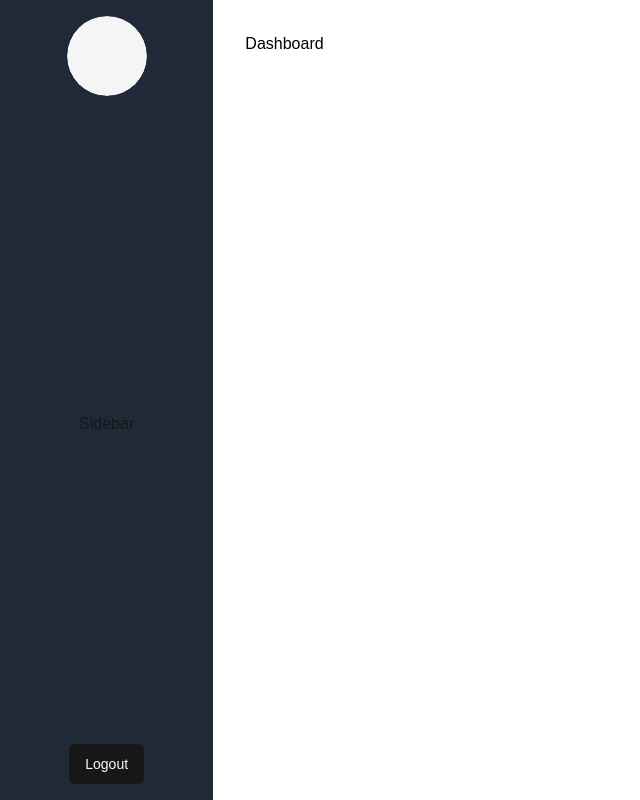
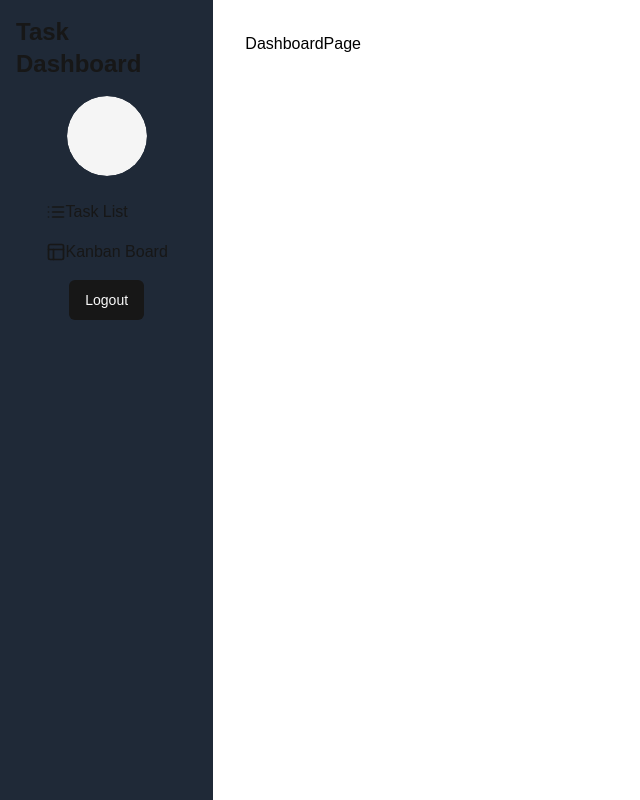
Before and after one commit to UjjwalKaul/kanban-board, a Next.js app: page /dashboard in a window 1280 px wide. Shown: the whole page, without its empty margins (0-640 px from the left). Built offline with nearby package versions, Linux system fonts and the light colour scheme; no server answers.

Commit message:
Added general routing

```diff
--- /dev/null
+++ b/app/dashboard/kanban/page.tsx
@@ -0,0 +1,5 @@
+const KanbanBoardPage = () => {
+  return <div>KanbanBoardPage</div>;
+};
+
+export default KanbanBoardPage;
--- a/app/dashboard/layout.tsx
+++ b/app/dashboard/layout.tsx
@@ -9,7 +9,8 @@ const DashboardLayout = async ({ children }: { children: React.ReactNode }) => {
   const session = await getServerSession(authOptions);
   return (
     <div className="flex h-screen overflow-hidden">
-      <aside className="w-1/6 h-full bg-gray-800 p-4 flex flex-col items-center justify-between">
+      <aside className="w-1/6 h-full bg-gray-800 p-4 flex flex-col items-center">
+        <h1 className="text-2xl font-bold mb-4">Task Dashboard</h1>
         <div className="flex flex-col items-center space-y-2">
           <Avatar className="w-20 h-20">
             <AvatarImage src={session?.user?.image || ' '} />
--- a/app/dashboard/page.tsx
+++ b/app/dashboard/page.tsx
@@ -1,10 +1,10 @@
-const Dashboard = () => {
+const DashboardPage = () => {
   return (
     <div className="w-screen h-screen p-4">
-      Dashboard
+      DashboardPage
       <br />
     </div>
   );
 };
 
-export default Dashboard;
+export default DashboardPage;
--- /dev/null
+++ b/app/dashboard/tasklist/page.tsx
@@ -0,0 +1,5 @@
+const TaskListPage = () => {
+  return <div>TaskListPage</div>;
+};
+
+export default TaskListPage;
--- a/myComponents/Sidebar.tsx
+++ b/myComponents/Sidebar.tsx
@@ -1,5 +1,29 @@
+import { Layout, List } from 'lucide-react';
+import Link from 'next/link';
+
 const Sidebar = () => {
-  return <div>Sidebar</div>;
+  return (
+    <nav className="p-4">
+      <ul className="space-y-4">
+        <li>
+          <Link
+            href="/dashboard/tasklist"
+            className="flex items-center space-x-2 text-gray-700 hover:text-blue-500">
+            <List size={20} />
+            <span className="hidden md:block">Task List</span>
+          </Link>
+        </li>
+        <li>
+          <Link
+            href="/dashboard/kanban"
+            className="flex items-center space-x-2 text-gray-700 hover:text-blue-500">
+            <Layout size={20} />
+            <span className="hidden md:block">Kanban Board</span>
+          </Link>
+        </li>
+      </ul>
+    </nav>
+  );
 };
 
 export default Sidebar;
```
